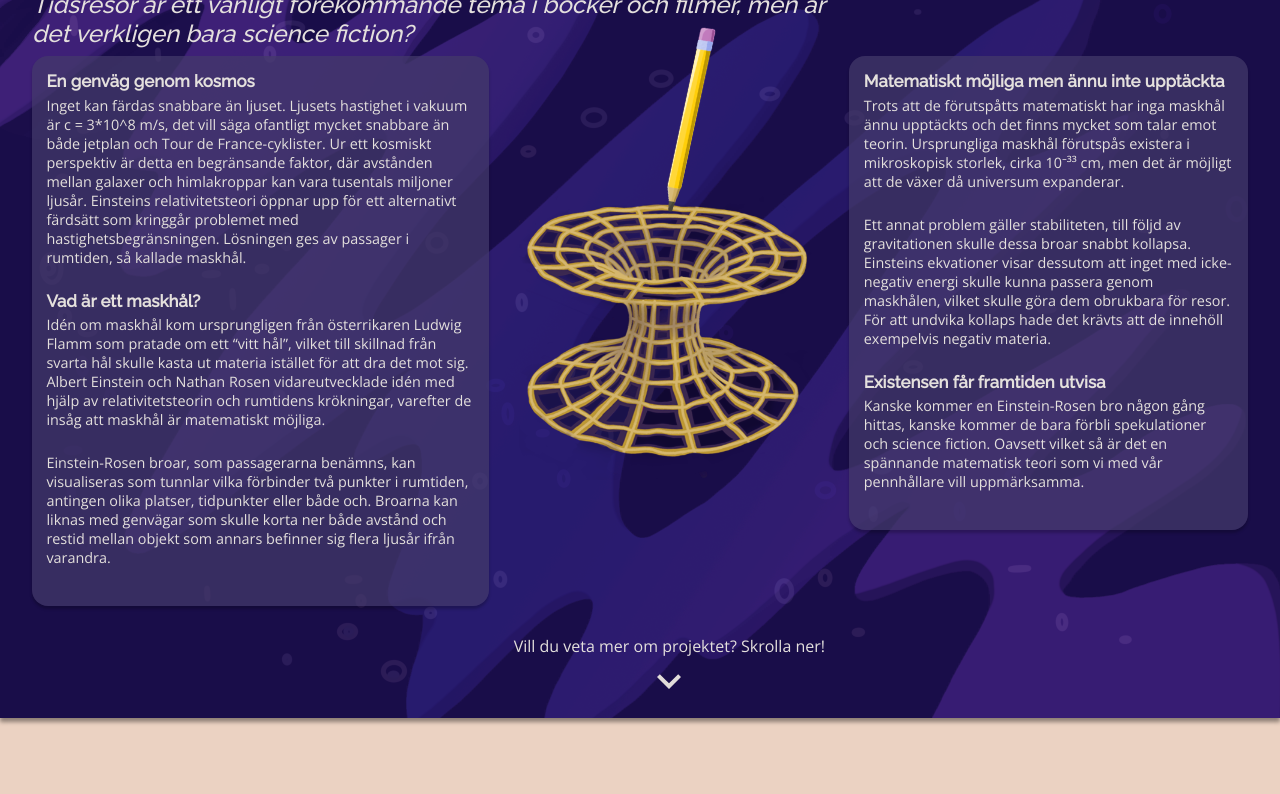
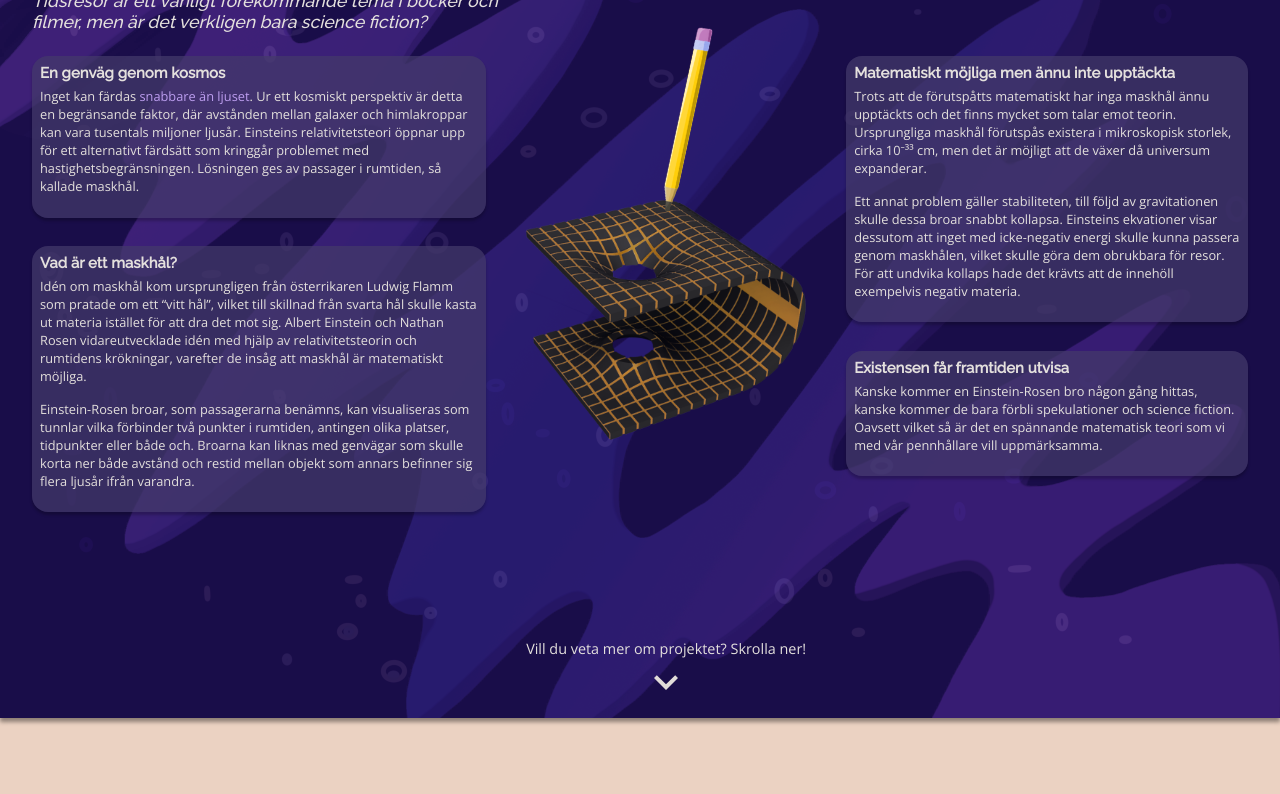
Before and after one commit to tellertsson/Einstein-Rosen, a plain HTML site: page index.html in a window 1280 px wide. Shown: the part 82-876 px from the top of the page. Drawn offline with nearby package versions, Linux system fonts and the light colour scheme.

Commit message:
final changes

```diff
--- a/index.html
+++ b/index.html
@@ -7,6 +7,8 @@
     <link rel="preconnect" href="https://fonts.gstatic.com">
     <link href="https://fonts.googleapis.com/css2?family=Open+Sans&family=Raleway:wght@500&display=swap" rel="stylesheet">
     <link rel="stylesheet" href="style.css">
+    <meta name="theme-color" content="#341F73">
+    <script src="script.js"></script>
     <title>Einstein-Rosen bridge</title>
 </head>
 <body>
@@ -17,11 +19,22 @@
         <div class="sub-header">
             <h2>Tidsresor är ett vanligt förekommande tema i böcker och filmer, men är det verkligen bara science fiction?</h2>
         </div>
-        <div class="text-box" id="left-text">
+        <div class="credit">
+            Annie Carlsson, CID: anniecar <br>
+            Tess Ellertson, CID: tesse
+        </div>
+        <div id="left-text">
+            <div class="text-box">
                 <h3>En genväg genom kosmos</h3>
                 <p>
-                Inget kan färdas snabbare än ljuset. Ljusets hastighet i vakuum är c = 3*10^8 m/s, det vill säga ofantligt mycket snabbare än både jetplan och Tour de France-cyklister. Ur ett kosmiskt perspektiv är detta en begränsande faktor, där avstånden mellan galaxer och himlakroppar kan vara tusentals miljoner ljusår. Einsteins relativitetsteori öppnar upp för ett alternativt färdsätt som kringgår problemet med hastighetsbegränsningen. Lösningen ges av passager i rumtiden, så kallade maskhål.
+                    Inget kan färdas <a class="reference" onclick="footnote(1)">snabbare än ljuset</a>.
+                    Ur ett kosmiskt perspektiv är detta en begränsande faktor, där avstånden mellan galaxer och himlakroppar kan vara tusentals miljoner ljusår. Einsteins relativitetsteori öppnar upp för ett alternativt färdsätt som kringgår problemet med hastighetsbegränsningen. Lösningen ges av passager i rumtiden, så kallade maskhål.
                 </p>
+                <p id="footnote1" class="footnote">
+                    Ljusets hastighet i vakuum är c = 3·10 <sup>8</sup> m/s, det vill säga ofantligt mycket snabbare än både jetplan och Tour de France-cyklister.
+                </p>
+            </div>
+            <div class="text-box">
                 <h3>Vad är ett maskhål?</h3>
                 <p>
                     Idén om maskhål kom ursprungligen från österrikaren Ludwig Flamm som pratade om ett “vitt hål”, vilket till skillnad från svarta hål skulle kasta ut materia istället för att dra det mot sig. Albert Einstein och Nathan Rosen vidareutvecklade idén med hjälp av relativitetsteorin och rumtidens krökningar, varefter de insåg att maskhål är matematiskt möjliga.
@@ -30,13 +43,15 @@
                     Einstein-Rosen broar, som passagerarna benämns, kan visualiseras som tunnlar vilka förbinder två punkter i rumtiden, antingen olika platser, tidpunkter eller både och. Broarna kan liknas med genvägar som skulle korta ner både avstånd och restid mellan objekt som annars befinner sig flera ljusår ifrån varandra.
                 </p>
             </div>
+        </div>
         <div class="image">
             <div class="pen-container">
                 <img id="pen" src="assets/pen.png" alt="pencil">
             </div>
-            <img id="wormhole" src="./assets/wormhole_500px.png" alt="Wormhole">
+            <img id="wormhole" src="./assets/wormhole.png" alt="Wormhole">
         </div>
-        <div class="text-box" id="right-text">
+        <div id="right-text">
+            <div class="text-box">
                 <h3>Matematiskt möjliga men ännu inte upptäckta</h3>
                 <p>
                     Trots att de förutspåtts matematiskt har inga maskhål ännu upptäckts och det finns mycket som talar emot teorin. Ursprungliga maskhål förutspås existera i mikroskopisk storlek, cirka 10⁻³³ cm, men det är möjligt att de växer då universum expanderar.
@@ -44,10 +59,13 @@
                 <p>
                     Ett annat problem gäller stabiliteten, till följd av gravitationen skulle dessa broar snabbt kollapsa. Einsteins ekvationer visar dessutom att inget med icke-negativ energi skulle kunna passera genom maskhålen, vilket skulle göra dem obrukbara för resor. För att undvika kollaps hade det krävts att de innehöll exempelvis negativ materia.
                 </p>
+            </div>
+            <div class="text-box">
                 <h3>Existensen får framtiden utvisa</h3>
                 <p>
                     Kanske kommer en Einstein-Rosen bro någon gång hittas, kanske kommer de bara förbli spekulationer och science fiction. Oavsett vilket så är det en spännande matematisk teori som vi med vår pennhållare vill uppmärksamma.
                 </p>
+            </div>
         </div>
         <div class="scroll">
             <span>Vill du veta mer om projektet? Skrolla ner!</span>
@@ -61,11 +79,11 @@
             <p class="highlight">
                 Med Einstein-Rosen broar som inspiration har vi designat och 3D-printat en stilren pennhållare. En rolig och användbar leksak för alla oss fysikintresserade!
             </p>
-            <h3>Om 3D-filerna...</h3>
+            <h3>Om 3D-filerna</h3>
             <p>
                 3D-filerna är skapade i Autodesk Inventor våren 2021. STL-filerna hittas via <a href="https://github.com/tressell/tressell.github.io">denna länk</a> om du är intresserad av att skriva ut din alldeles egna pennhållare. Vi rekommenderar att printa pennhållaren i två delar och därefter sammanfoga delarna med hjälp av exempelvis kontaktlim.
             </p>
-            <h3>Om hemsidan...</h3>
+            <h3>Om hemsidan</h3>
             <p>
                 Denna hemsida är skapad som ett delmoment av kursen TIF275 under årskurs 1 på Teknisk Fysik, Chalmers. Syftet med hemsidan är att ersätta en normalt sett fysisk posterpresentation. Den helt digitala presentationsformen gav möjligheten till en mer interaktiv poster, vilket vi valde att göra i form av denna hemsida. Illustrationerna är skapade i Autodesk Sketchbook. Källkoden hittar du <a href="https://github.com/tressell/tressell.github.io">här</a>.
             </p>
@@ -83,7 +101,7 @@
         </div>
     </article>
     <footer>
-        Projektet är skapat av Tess Ellertsson och Annie Carlsson
+        Projektet är skapat av Annie Carlsson och Tess Ellertsson.
     </footer>
 </body>
 </html>
--- /dev/null
+++ b/script.js
@@ -0,0 +1,7 @@
+let footnotes = {}
+
+function footnote(n) {
+    const footnote = document.getElementById("footnote" + n);
+    footnote.style.display = footnotes[n] ? "none" : "block";
+    footnotes[n] = footnotes[n] ? false : true;
+}
--- a/style.css
+++ b/style.css
@@ -13,7 +13,7 @@ h1, h2, h3, h4, h5, h6 {
 
 p {
     margin-top: 0;
-    margin-bottom:1.5rem;
+    margin-bottom:0.9rem;
 }
 
 a {
@@ -37,8 +37,10 @@ h2 {
     position: relative;
     font-style: italic;
     font-weight: normal;
+    font-size:1.1rem;
     animation: appear 1s cubic-bezier(0.190, 1.000, 0.220, 1.000) both;
     animation-delay: 0.3s;
+    max-width:40vw;
 }
 
 h3 {
@@ -82,22 +84,52 @@ main .sub-header {
     grid-row-start: heading-end;
 }
 
+main .credit {
+    grid-column-start: line3;
+    grid-row-end: heading-end;
+    text-align: right;
+    font-size:0.8rem;
+}
+
 .text-box {
     position: relative;
     box-sizing: border-box;
     box-shadow: 0 3px 3px rgba(0, 0, 0, 0.226);
-    font-size: 0.9rem;
+    font-size: 0.8rem;
     background-color: #443b6bb9;
-    padding: 0.9rem;
+    padding: 0.5rem;
+    margin-bottom:1.8rem;
     border-radius: 1rem;
     animation: appear 1s cubic-bezier(0.190, 1.000, 0.220, 1.000) both;
     animation-delay: 0.5s;
+}
+
+.footnote {
+    position: relative;
+    display: none;
+    font-size: 80%;
+    font-style: italic;
+    padding-top:0.5rem;
+    border-top: solid 1px white;
+    transition:all 0.3s;
+    animation: appear 0.3s cubic-bezier(0.190, 1.000, 0.220, 1.000) both;
+}
+
+.reference {
+    color:rgb(189, 158, 240);
+    cursor: pointer;
+    font-weight: normal;
+}
+
+.reference:hover {
+    text-decoration: underline;
 }
 
 main #left-text {
     grid-column-start: first;
     grid-column-end: line2;
     grid-row-start: center-start;
+    grid-row-end: last-line;
 }
 
 main #right-text {
@@ -105,14 +137,19 @@ main #right-text {
     grid-column-end: end;
     grid-row-start: center-start;
     grid-row-end: center-end;
+    grid-row-end: last-line;
 }
 
 main .scroll {
+    position: relative;
+    animation: appear 1s cubic-bezier(0.190, 1.000, 0.220, 1.000) both;
+    animation-delay: 0.8s;
     grid-column-start: line2;
     grid-column-end: line3;
     grid-row-start: center-end;
     text-align:center;
     align-self: end;
+    font-size: 0.9rem;
 }
 
 
@@ -135,9 +172,9 @@ main .image {
     z-index: 2;
     width: auto;
     height: auto;
+    max-width:100%;
     max-width: 300px;
     position: relative;
-    animation: idle2 0s infinite;
 }
 
 #wormhole:hover {
@@ -295,6 +332,10 @@ footer:hover {
         padding:1rem;
     }
 
+    h2 {
+        max-width:100%;
+    }
+
     main header h1 {
         margin-bottom:0;
     }
@@ -308,6 +349,10 @@ footer:hover {
         margin-top:15px;
         flex-direction: column;
     }
+
+    main .credit {
+        text-align: left;
+    }
 }
 
 @media screen and (min-width: 1800px) {
```
Also changed, not shown: assets/wormhole.png (added). Lines whose indentation alone changed are shown as unchanged.
